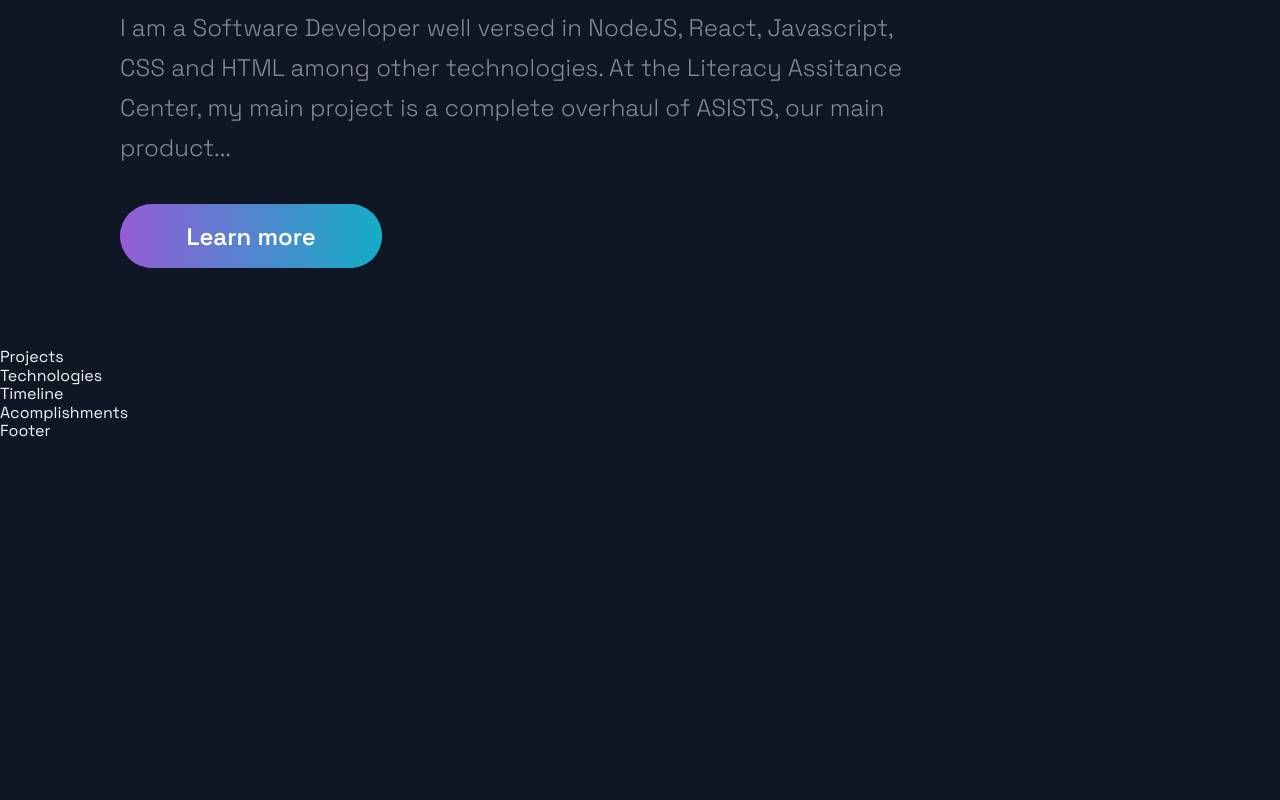
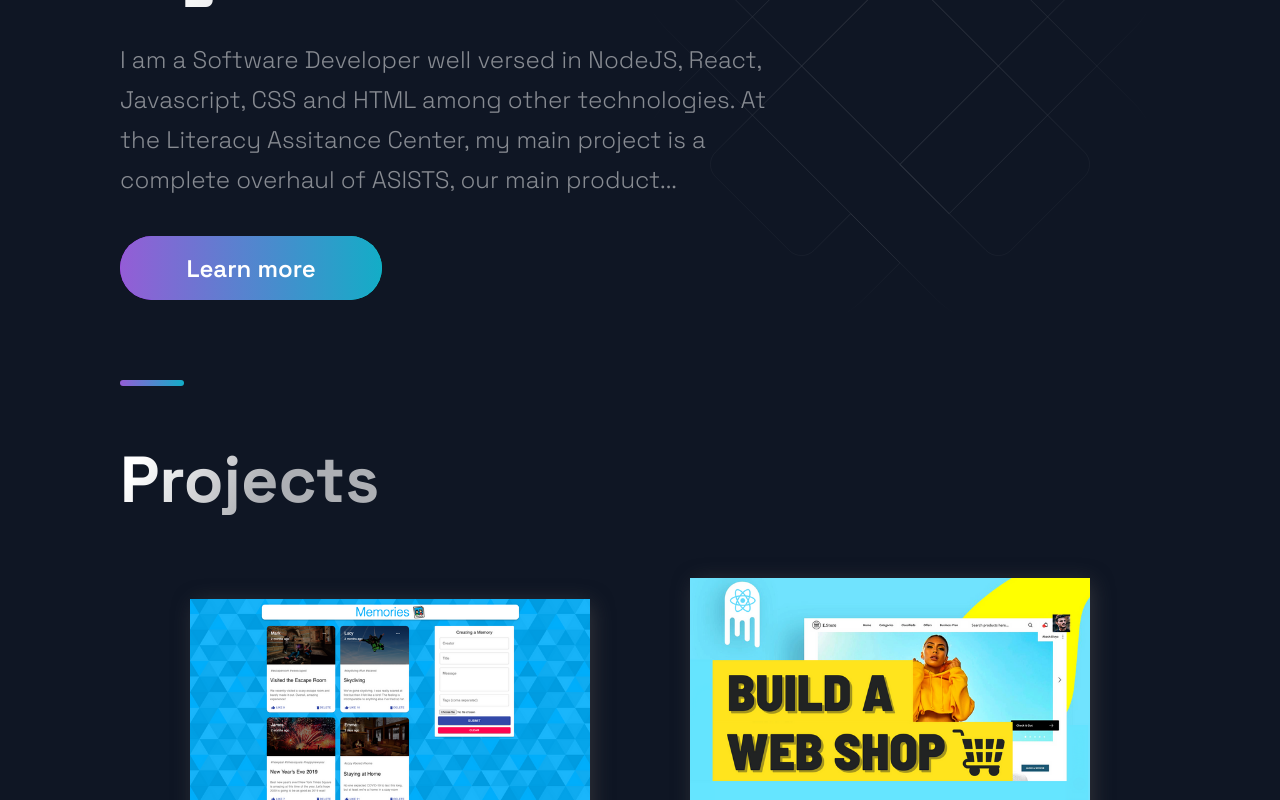
Before and after one commit to wildapt01/portfolio_website-STARTER, a Next.js app: page / in a window 1280 px wide. Shown: the part 306-1106 px from the top of the page. Before the commit the page ends 800 px from the top, so only its background shows below. Built offline with nearby package versions, Linux system fonts and the light colour scheme.

Commit message:
add cards for projects and links

```diff
--- a/src/components/Projects/Projects.js
+++ b/src/components/Projects/Projects.js
@@ -1,13 +1,56 @@
-import React from 'react';
+import React from "react";
 
-import { BlogCard, CardInfo, ExternalLinks, GridContainer, HeaderThree, Hr, Tag, TagList, TitleContent, UtilityList, Img } from './ProjectsStyles';
-import { Section, SectionDivider, SectionTitle } from '../../styles/GlobalComponents';
-import { projects } from '../../constants/constants';
+import {
+  BlogCard,
+  CardInfo,
+  ExternalLinks,
+  GridContainer,
+  HeaderThree,
+  Hr,
+  Tag,
+  TagList,
+  TitleContent,
+  UtilityList,
+  Img
+} from "./ProjectsStyles";
+import {
+  Section,
+  SectionDivider,
+  SectionTitle
+} from "../../styles/GlobalComponents";
+import { projects } from "../../constants/constants";
 
 const Projects = () => (
-  <div>
-    Projects
-  </div>
+  <Section nopadding id="projects">
+    <SectionDivider />
+    <SectionTitle main>Projects</SectionTitle>
+    <GridContainer>
+      {projects.map(
+        ({ id, image, title, description, tags, source, visit }) => (
+          <BlogCard key={id}>
+            <Img src={image} />
+            <TitleContent>
+              <HeaderThree title>{title}</HeaderThree>
+              <Hr />
+            </TitleContent>
+            <CardInfo>{description}</CardInfo>
+            <div>
+              <TitleContent>Stack </TitleContent>
+              <TagList>
+                {tags.map((tag, indx) => (
+                  <Tag key={indx}>{tag}</Tag>
+                ))}
+              </TagList>
+            </div>
+            <UtilityList>
+              <ExternalLinks href={visit}>Code</ExternalLinks>
+              <ExternalLinks href={source}>Source</ExternalLinks>
+            </UtilityList>
+          </BlogCard>
+        )
+      )}
+    </GridContainer>
+  </Section>
 );
 
 export default Projects;
--- a/src/pages/index.js
+++ b/src/pages/index.js
@@ -1,19 +1,19 @@
-import Acomplishments from '../components/Acomplishments/Acomplishments';
-import BgAnimation from '../components/BackgrooundAnimation/BackgroundAnimation';
-import Hero from '../components/Hero/Hero';
-import Projects from '../components/Projects/Projects';
-import Technologies from '../components/Technologies/Technologies';
-import Timeline from '../components/TimeLine/TimeLine';
-import { Layout } from '../layout/Layout';
-import { Section } from '../styles/GlobalComponents';
+import Acomplishments from "../components/Acomplishments/Acomplishments";
+import BgAnimation from "../components/BackgrooundAnimation/BackgroundAnimation";
+import Hero from "../components/Hero/Hero";
+import Projects from "../components/Projects/Projects";
+import Technologies from "../components/Technologies/Technologies";
+import Timeline from "../components/TimeLine/TimeLine";
+import { Layout } from "../layout/Layout";
+import { Section } from "../styles/GlobalComponents";
 
 const Home = () => {
   return (
     <Layout>
-      {/* <Section grid> */}
+      <Section grid>
         <Hero />
-        {/* <BgAnimation /> */}
-      {/* </Section> */}
+        <BgAnimation />
+      </Section>
       <Projects />
       <Technologies />
       <Timeline />
```
